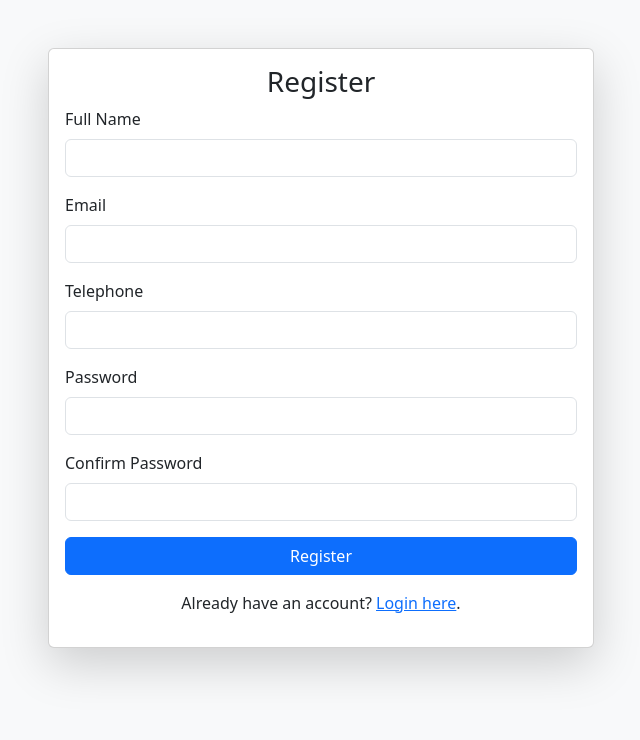
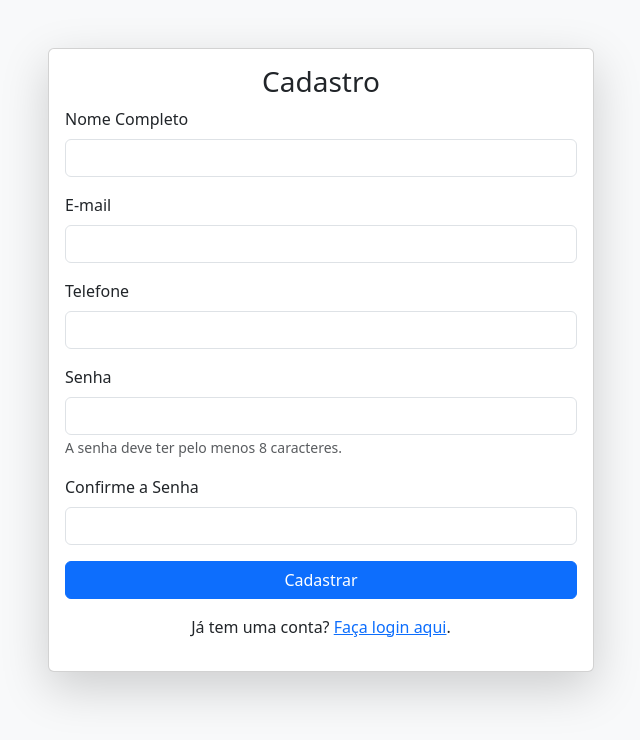
Before and after one commit to monickeivlopes/Projeto-Gabbelue, a Flask app: page /register in a window 1280 px wide. Shown: the top 740 px of the page, without its empty margins (319-959 px from the left). Run offline with Flask 3, Linux system fonts and the light colour scheme.

Commit message:
Add: passwords length and equality verifier

```diff
--- a/templates/register.html
+++ b/templates/register.html
@@ -1,9 +1,9 @@
 <!DOCTYPE html>
-<html lang="en">
+<html lang="pt-BR">
 <head>
     <meta charset="UTF-8">
     <meta name="viewport" content="width=device-width, initial-scale=1.0">
-    <title>Register</title>
+    <title>Cadastro</title>
     <link rel="stylesheet" href="https://cdn.jsdelivr.net/npm/bootstrap@5.3.0/dist/css/bootstrap.min.css">
 </head>
 <body class="bg-light">
@@ -13,7 +13,7 @@
             <div class="col-md-6">
                 <div class="card shadow-lg">
                     <div class="card-body">
-                        <h3 class="text-center">Register</h3>
+                        <h3 class="text-center">Cadastro</h3>
 
                         {% with messages = get_flashed_messages(with_categories=true) %}
                             {% if messages %}
@@ -29,35 +29,36 @@
 
                         <form method="POST">
                             <div class="mb-3">
-                                <label for="name" class="form-label">Full Name</label>
-                                <input type="text" name="name" class="form-control" required>
+                                <label for="name" class="form-label">Nome Completo</label>
+                                <input type="text" name="name" id="name" class="form-control" required>
                             </div>
 
                             <div class="mb-3">
-                                <label for="email" class="form-label">Email</label>
-                                <input type="email" name="email" class="form-control" required>
+                                <label for="email" class="form-label">E-mail</label>
+                                <input type="email" name="email" id="email" class="form-control" required>
                             </div>
 
                             <div class="mb-3">
-                                <label for="telephone" class="form-label">Telephone</label>
-                                <input type="text" name="telephone" class="form-control" required>
+                                <label for="telephone" class="form-label">Telefone</label>
+                                <input type="text" name="telephone" id="telephone" class="form-control" required>
                             </div>
 
                             <div class="mb-3">
-                                <label for="password" class="form-label">Password</label>
-                                <input type="password" name="password" class="form-control" required>
+                                <label for="password" class="form-label">Senha</label>
+                                <input type="password" name="password" id="password" class="form-control" required>
+                                <small class="text-muted">A senha deve ter pelo menos 8 caracteres.</small>
                             </div>
 
                             <div class="mb-3">
-                                <label for="confirm_password" class="form-label">Confirm Password</label>
-                                <input type="password" name="confirm_password" class="form-control" required>
+                                <label for="confirm_password" class="form-label">Confirme a Senha</label>
+                                <input type="password" name="confirm_password" id="confirm_password" class="form-control" required>
                             </div>
 
-                            <button type="submit" class="btn btn-primary w-100">Register</button>
+                            <button type="submit" class="btn btn-primary w-100">Cadastrar</button>
                         </form>
 
                         <p class="mt-3 text-center">
-                            Already have an account? <a href="{{ url_for('login') }}">Login here</a>.
+                            Já tem uma conta? <a href="{{ url_for('login') }}">Faça login aqui</a>.
                         </p>
                     </div>
                 </div>
@@ -66,5 +67,32 @@
     </div>
 
     <script src="https://cdn.jsdelivr.net/npm/bootstrap@5.3.0/dist/js/bootstrap.bundle.min.js"></script>
+
+    <script>
+        const senha = document.getElementById('password');
+        const confirmarSenha = document.getElementById('confirm_password');
+
+        function validarSenhas() {
+            let mensagemErro = '';
+
+            if (senha.value.length < 8) {
+                mensagemErro = 'A senha precisa ter pelo menos 8 caracteres!';
+                senha.setCustomValidity(mensagemErro);
+            } else {
+                senha.setCustomValidity('');
+            }
+
+            if (confirmarSenha.value && senha.value !== confirmarSenha.value) {
+                mensagemErro = 'As senhas precisam ser iguais!';
+                confirmarSenha.setCustomValidity(mensagemErro);
+            } else {
+                confirmarSenha.setCustomValidity('');
+            }
+        }
+
+        senha.addEventListener('input', validarSenhas);
+        confirmarSenha.addEventListener('input', validarSenhas);
+    </script>
+
 </body>
 </html>
```
